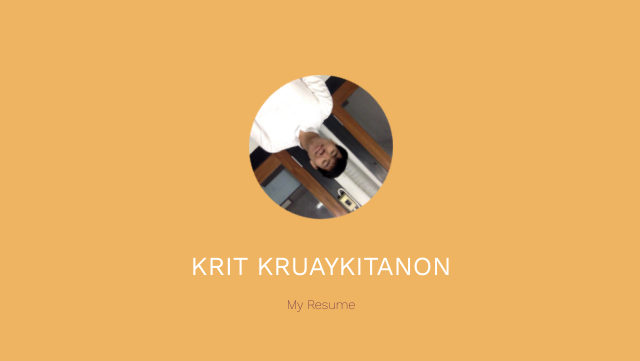
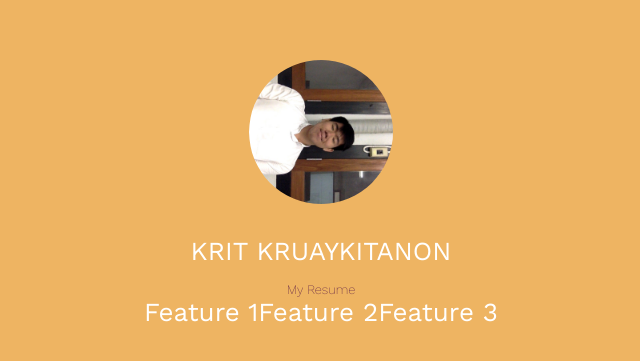
Before and after one commit to OozyGrub/oufeow-brief-history, a React (Create React App) app: page / in a window 1280 px wide. Shown: the part 207-568 px from the top of the page, without its empty margins (319-959 px from the left). Built offline with nearby package versions, Linux system fonts and the light colour scheme.

Commit message:
add feature title

```diff
--- a/src/App.js
+++ b/src/App.js
@@ -18,6 +18,11 @@ function App() {
         >
           My Resume
         </a>
+        <div>
+          <a>Feature 1</a>
+          <a>Feature 2</a>
+          <a>Feature 3</a>
+        </div>
       </header>
     </div>
   );
```
